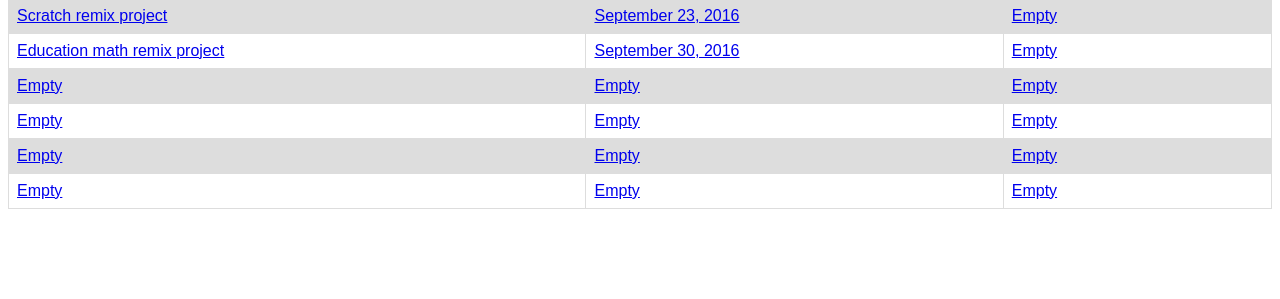
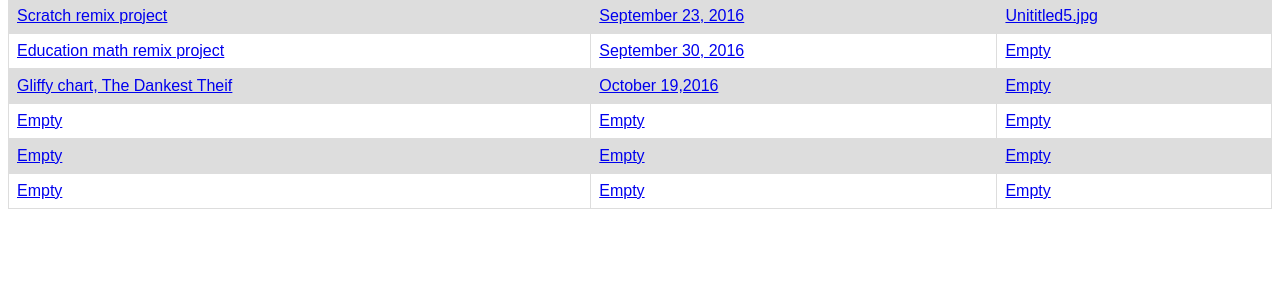
Before and after one commit to saadteeti/saadteeti.github.io, a plain HTML site: page portfolio.html in a window 1280 px wide. Shown: the part 501-800 px from the top of the page. Drawn offline with Linux system fonts and the light colour scheme.

Commit message:
October 21

```diff
--- a/portfolio.html
+++ b/portfolio.html
@@ -44,8 +44,7 @@ tr:nth-child(even) {
   <tr>
     <td><a href="https://scratch.mit.edu/projects/122196771">Scratch remix project</a></td>
     <td>September 23, 2016 </td>
-    <td>Empty
-    </td>
+    <td>Unititled5.jpg</td>
   </tr>
   <tr>
     <td><a href="https://scratch.mit.edu/projects/123047293/">Education math remix project</a></td>
@@ -53,8 +52,8 @@ tr:nth-child(even) {
     <td>Empty</td>
   </tr>
   <tr>
-    <td>Empty</td>
-    <td>Empty</td>
+    <td><a href="<td><a href="https://www.gliffy.com/go/share/s52pyb45l2hcarltis77">Gliffy chart, The Dankest Theif </a></td>/">Education math remix project</a></td>
+    <td>October 19,2016</td>
     <td>Empty</td>
   </tr>
   <tr>
```
Also changed, not shown: images/Untitled5.jpg (added).
